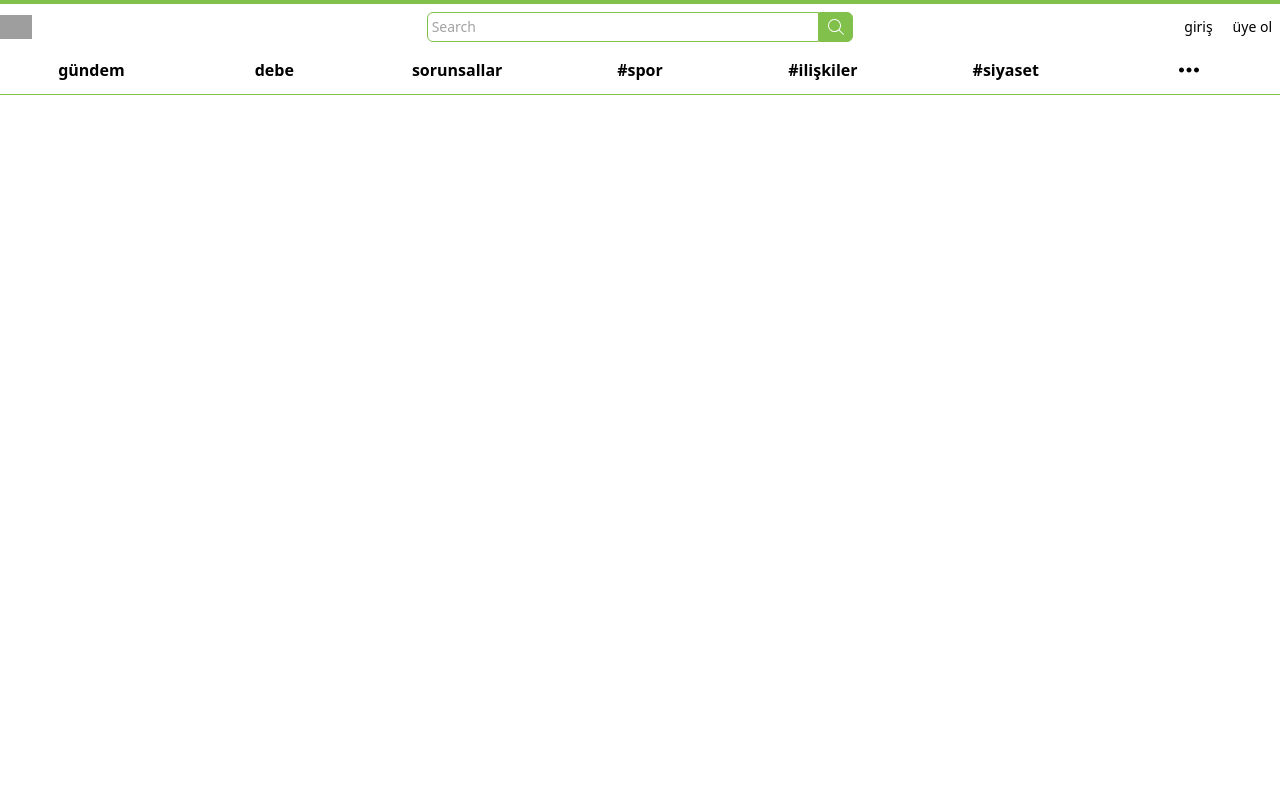
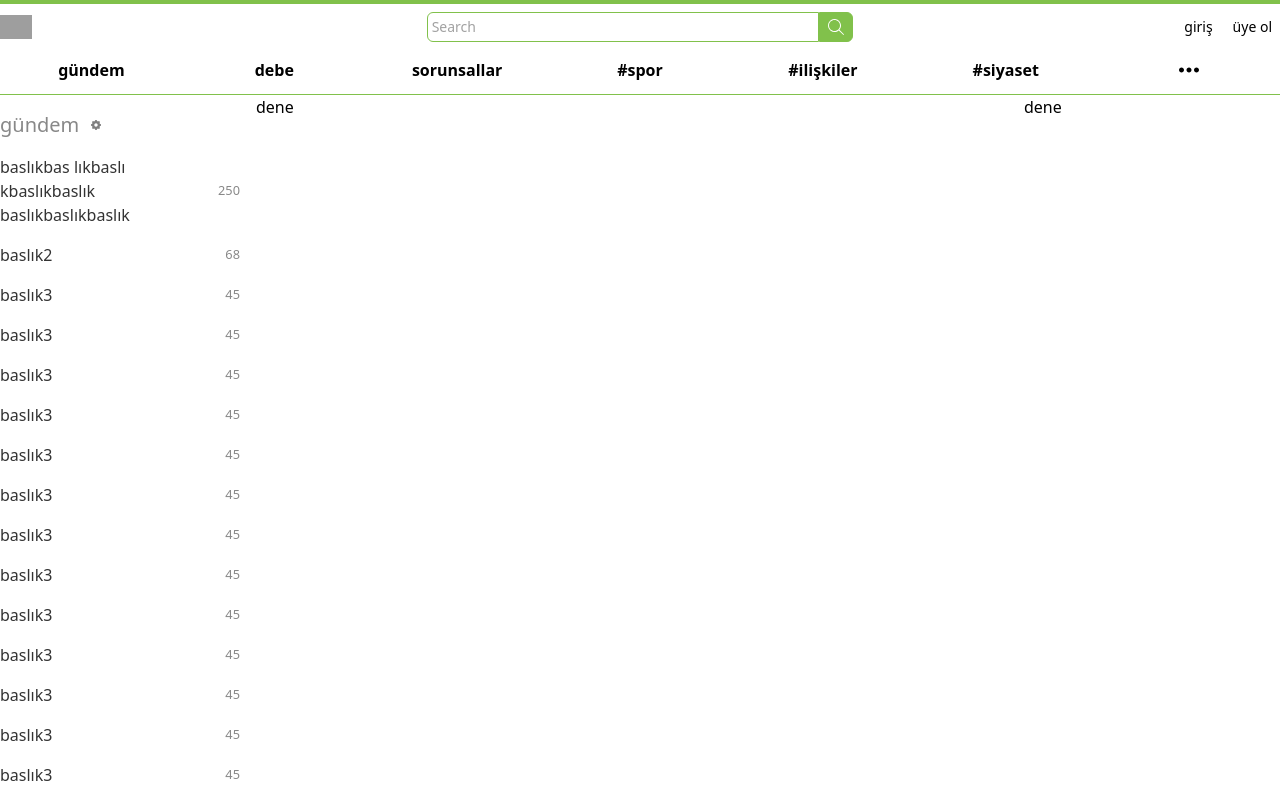
Before and after one commit to mucahit-sahin/sozluk-typescript-tailwind, a React (Create React App) app: page /login in a window 1280 px wide. Built offline with nearby package versions, Linux system fonts and the light colour scheme; grey boxes are pictures that could not be loaded.

Commit message:
Created Agenda

```diff
--- a/src/App.tsx
+++ b/src/App.tsx
@@ -1,9 +1,11 @@
+import Content from "./components/Content";
 import Navbar from "./components/Navbar";
 
 function App() {
   return (
     <div className="">
       <Navbar />
+      <Content />
     </div>
   );
 }
--- /dev/null
+++ b/src/components/Agenda.tsx
@@ -0,0 +1,40 @@
+import AgendaItem from "./AgendaItem";
+
+const Agenda = () => {
+  return (
+    <div
+      className="hidden lg:block w-1/5 sticky mt-4 overflow-y-scroll pr-4"
+      style={{ height: "calc(100vh - 120px)" }}
+    >
+      <div className="flex flex-row mb-2 items-center">
+        <h2 className="text-gray text-xl mr-3">gündem</h2>
+        <svg width="10" height="10" fill="gray" viewBox="0 0 24 24">
+          <path d="M24 13.616v-3.232c-1.651-.587-2.694-.752-3.219-2.019v-.001c-.527-1.271.1-2.134.847-3.707l-2.285-2.285c-1.561.742-2.433 1.375-3.707.847h-.001c-1.269-.526-1.435-1.576-2.019-3.219h-3.232c-.582 1.635-.749 2.692-2.019 3.219h-.001c-1.271.528-2.132-.098-3.707-.847l-2.285 2.285c.745 1.568 1.375 2.434.847 3.707-.527 1.271-1.584 1.438-3.219 2.02v3.232c1.632.58 2.692.749 3.219 2.019.53 1.282-.114 2.166-.847 3.707l2.285 2.286c1.562-.743 2.434-1.375 3.707-.847h.001c1.27.526 1.436 1.579 2.019 3.219h3.232c.582-1.636.75-2.69 2.027-3.222h.001c1.262-.524 2.12.101 3.698.851l2.285-2.286c-.744-1.563-1.375-2.433-.848-3.706.527-1.271 1.588-1.44 3.221-2.021zm-12 2.384c-2.209 0-4-1.791-4-4s1.791-4 4-4 4 1.791 4 4-1.791 4-4 4z"></path>
+        </svg>
+      </div>
+      <ul className="flex-col">
+        <AgendaItem
+          title="baslıkbas lıkbaslı kbaslıkbaslık baslıkbaslıkbaslık"
+          count={250}
+        />
+        <AgendaItem title="baslık2" count={68} />
+        <AgendaItem title="baslık3" count={45} />
+        <AgendaItem title="baslık3" count={45} />
+        <AgendaItem title="baslık3" count={45} />
+        <AgendaItem title="baslık3" count={45} />
+        <AgendaItem title="baslık3" count={45} />
+        <AgendaItem title="baslık3" count={45} />
+        <AgendaItem title="baslık3" count={45} />
+        <AgendaItem title="baslık3" count={45} />
+        <AgendaItem title="baslık3" count={45} />
+        <AgendaItem title="baslık3" count={45} />
+        <AgendaItem title="baslık3" count={45} />
+        <AgendaItem title="baslık3" count={45} />
+        <AgendaItem title="baslık3" count={45} />
+        <AgendaItem title="baslık3" count={45} />
+      </ul>
+    </div>
+  );
+};
+
+export default Agenda;
--- /dev/null
+++ b/src/components/AgendaItem.tsx
@@ -0,0 +1,12 @@
+const AgendaItem = ({ title, count }: { title: string; count: number }) => {
+  return (
+    <li className="flex flex-row py-2 items-center  hover:bg-red-400">
+      <a href="/" className="flex-initial text-mine-shaft-500 break-words ">
+        {title}
+      </a>
+      <small className="ml-auto flex-initial text-gray-500">{count}</small>
+    </li>
+  );
+};
+
+export default AgendaItem;
--- /dev/null
+++ b/src/components/Content.tsx
@@ -0,0 +1,13 @@
+import Agenda from "./Agenda";
+
+const Content = () => {
+  return (
+    <div className="container mx-auto flex">
+      <Agenda />
+      <div className="flex flex-col w-full lg:w-3/5">dene</div>
+      <div className="flex flex-col w-1/5">dene</div>
+    </div>
+  );
+};
+
+export default Content;
--- a/tailwind.config.js
+++ b/tailwind.config.js
@@ -10,7 +10,6 @@ module.exports = {
       current: "currentColor",
       black: colors.black,
       white: colors.white,
-      gray: colors.trueGray,
       indigo: colors.indigo,
       red: colors.rose,
       yellow: colors.amber,
@@ -26,6 +25,32 @@ module.exports = {
         800: "#4d742d",
         900: "#3f5f25",
       },
+      gray: {
+        DEFAULT: "#888888",
+        50: "#FBFBFB",
+        100: "#EEEEEE",
+        200: "#D5D5D5",
+        300: "#BBBBBB",
+        400: "#A2A2A2",
+        500: "#888888",
+        600: "#6F6F6F",
+        700: "#555555",
+        800: "#3C3C3C",
+        900: "#222222",
+      },
+      "mine-shaft": {
+        DEFAULT: "#333333",
+        50: "#A6A6A6",
+        100: "#999999",
+        200: "#808080",
+        300: "#666666",
+        400: "#4D4D4D",
+        500: "#333333",
+        600: "#1A1A1A",
+        700: "#000000",
+        800: "#000000",
+        900: "#000000",
+      },
     },
   },
   variants: {
```
